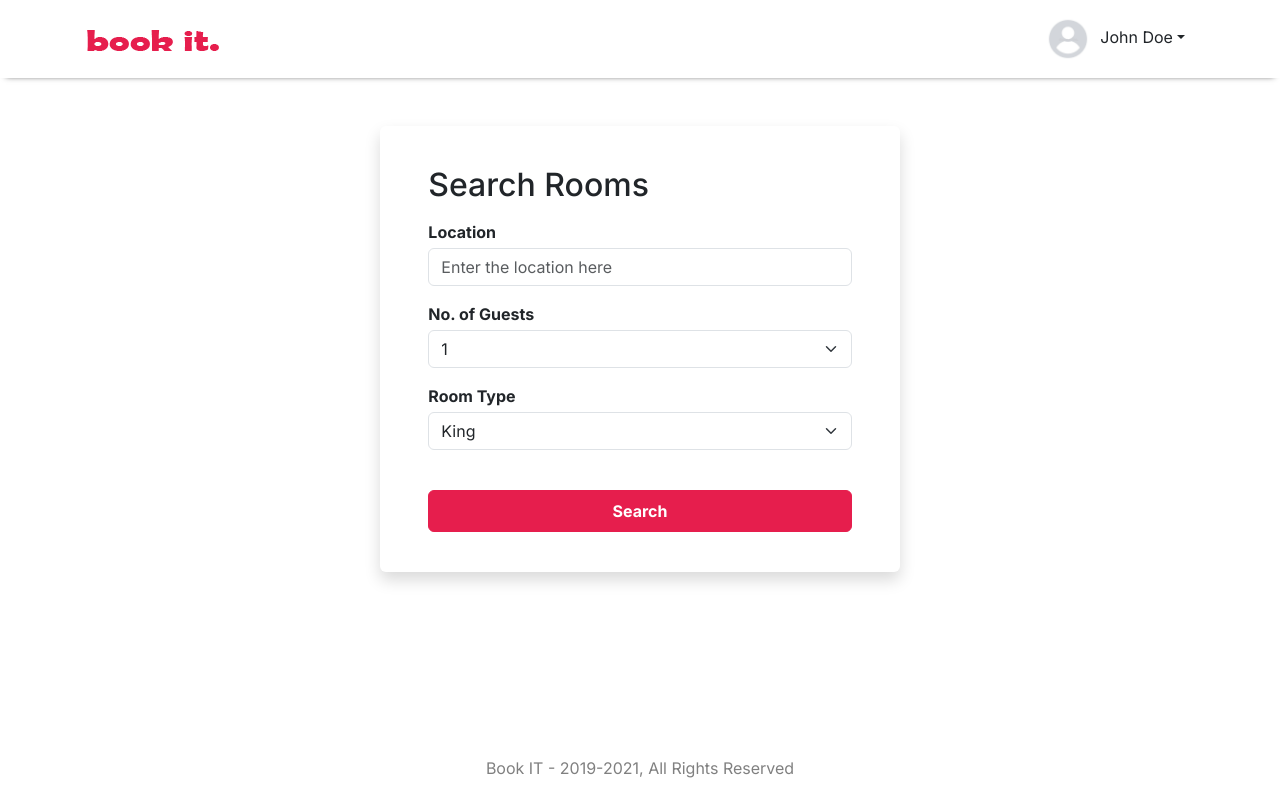
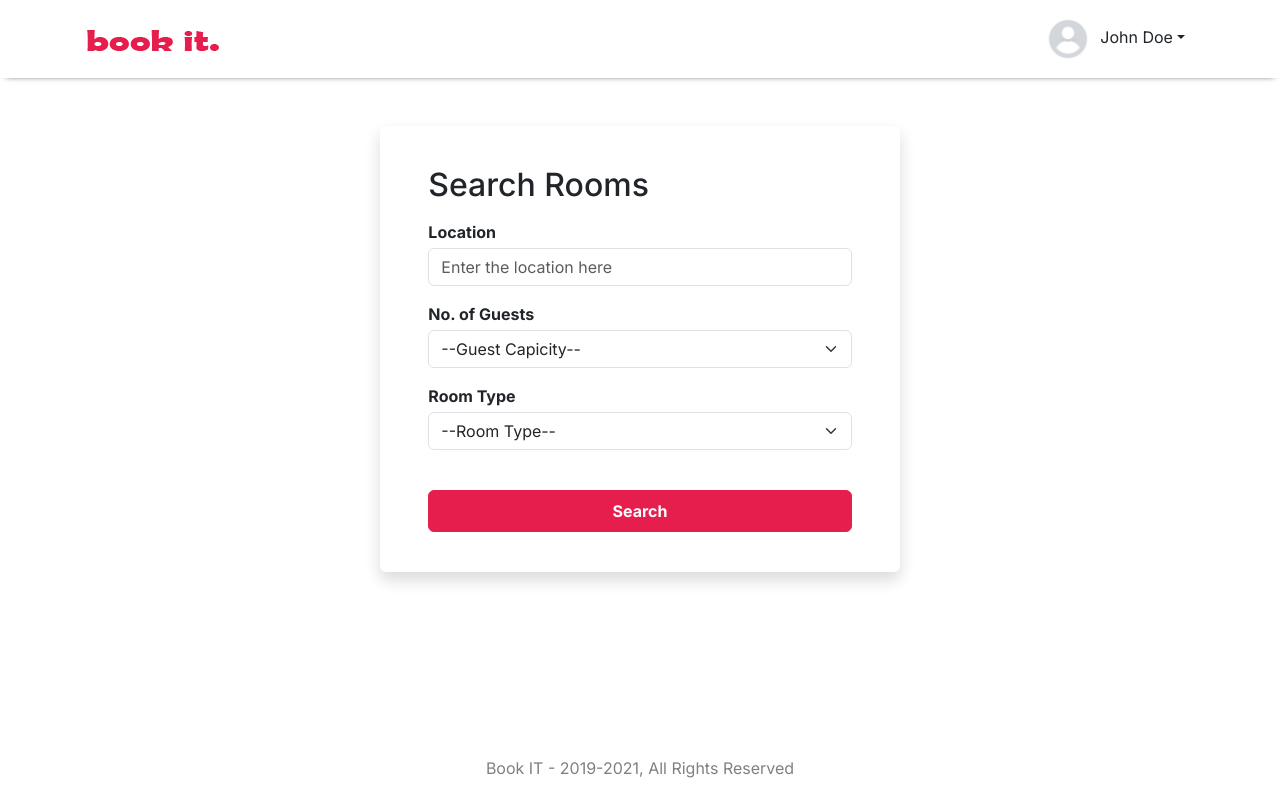
Before and after one commit to yash-purkar/book-it, a Next.js app: page /search in a window 1280 px wide. Built offline with nearby package versions, Linux system fonts and the light colour scheme.

Commit message:
feat(book-it/frontend): Added filter for search by Guest capacity and room type

```diff
--- a/components/search/Search.tsx
+++ b/components/search/Search.tsx
@@ -1,25 +1,44 @@
-"use client"
-import React, { useState } from 'react'
-import styles from './search.module.css'
-import { useRouter } from 'next/navigation';
+"use client";
+import React, { useState } from "react";
+import styles from "./search.module.css";
+import { useRouter } from "next/navigation";
 
 export const Search = () => {
-    const [location,setLocation] = useState<string>("");
-    const router = useRouter();
+  const [location, setLocation] = useState<string>();
+  const [numOfGuests, setNumOfGuests] = useState<number>();
+  const [roomType, setRoomType] = useState<string>();
+  const router = useRouter();
 
-    const handleSubmit = (e:React.FormEvent<HTMLFormElement>) => {
-        e.preventDefault();
+  const handleSubmit = (e: React.FormEvent<HTMLFormElement>) => {
+    e.preventDefault();
 
-        router.push(`/?location=${location}`)
-    }
+    // It'll filter out the locations which has no value
+    const queryString = [
+      location && `location=${location}`,
+      numOfGuests && `guestCapacity=${numOfGuests}`,
+      roomType && `category=${roomType}`,
+    ]
+      .filter(Boolean)
+      .join("&");
+
+    router.push(`/?${queryString}`);
+  };
 
   return (
-    <div className={`row ${styles['wrapper']} mt-5`}>
+    <div className={`row ${styles["wrapper"]} mt-5`}>
       <div className="col-10 col-lg-5">
-        <form onSubmit={handleSubmit} className="shadow rounded" action="#" method="POST">
+        <form
+          onSubmit={handleSubmit}
+          className="shadow rounded"
+          action="#"
+          method="POST"
+        >
           <h2 className="mb-3">Search Rooms</h2>
           <div className="form-group mt-3">
-            <label htmlFor="location_field" className="mb-1"> Location </label>
+            <label htmlFor="location_field" className="mb-1">
+              {" "}
+              Location{" "}
+            </label>
             <input
               type="text"
               className="form-control"
@@ -31,29 +50,49 @@ export const Search = () => {
           </div>
 
           <div className="form-group mt-3">
-            <label htmlFor="guest_field" className="mb-1"> No. of Guests </label>
-            <select className="form-select" id="guest_field">
-              <option value="1">1</option>
-              <option value="2">2</option>
-              <option value="3">3</option>
-              <option value="4">4</option>
-              <option value="5">5</option>
-              <option value="6">6</option>
+            <label htmlFor="guest_field" className="mb-1">
+              {" "}
+              No. of Guests{" "}
+            </label>
+            <select
+              className="form-select"
+              id="guest_field"
+              onChange={(e) => setNumOfGuests(Number(e.target.value))}
+              value={numOfGuests}
+            >
+              <option value="">--Guest Capicity--</option>
+              {[1, 2, 3, 4, 5, 6].map((num) => (
+                <option value={num}>{num}</option>
+              ))}
             </select>
           </div>
 
           <div className="form-group mt-3">
-            <label htmlFor="room_type_field" className="mb-1"> Room Type </label>
-            <select className="form-select" id="room_type_field">
-              <option value="King">King</option>
-              <option value="Single">Single</option>
-              <option value="Twins">Twins</option>
+            <label htmlFor="room_type_field" className="mb-1">
+              {" "}
+              Room Type{" "}
+            </label>
+            <select
+              className="form-select"
+              id="room_type_field"
+              onChange={(e) => setRoomType(e.target.value)}
+              value={roomType}
+            >
+              <option value="">--Room Type--</option>
+              {["King", "Single", "Twins"].map((value) => (
+                <option value={value}>{value}</option>
+              ))}
             </select>
           </div>
 
-          <button type="submit" className={`btn ${styles['form-btn']} w-100 py-2`}>Search</button>
+          <button
+            type="submit"
+            className={`btn ${styles["form-btn"]} w-100 py-2`}
+          >
+            Search
+          </button>
         </form>
       </div>
     </div>
-  )
-}
+  );
+};
```
Also changed, not shown: notes.txt.
